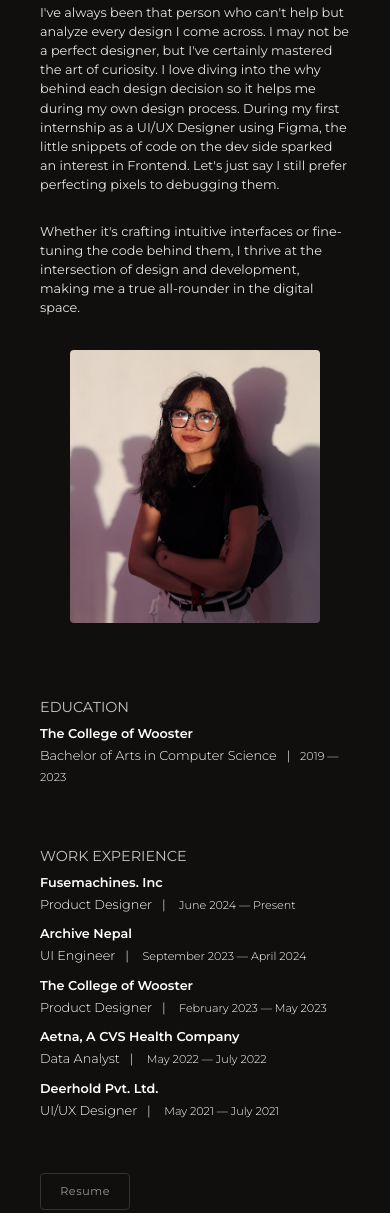
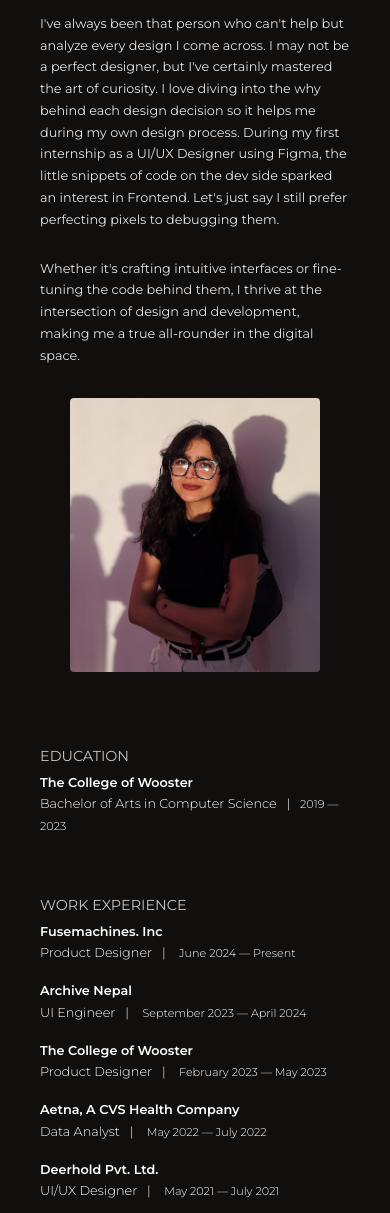
Before and after one commit to sobikaa/Portfolio, a plain HTML site: page about.html in a window 390 px wide. Shown: the part 241-1454 px from the top of the page. Drawn offline with Linux system fonts and the light colour scheme; a web font is replaced by a local one.

Commit message:
Update about.css

```diff
--- a/about.css
+++ b/about.css
@@ -2,9 +2,8 @@
 
 .about {
     max-width: 1300px;
-    margin: 0 auto;
+    margin: 2rem auto 0;
     padding: 6rem 4rem;
-    margin-top: 2rem;
 }
 
 /* 1. About Section */
@@ -25,54 +24,32 @@
     width: 100%;
     height: auto;
     border-radius: 4px;
-    margin-left: 0;
     margin-top: 4rem;
 }
 
 /* 2. Education Section */
-.education {
+.education, .experience {
     color: white;
     margin-bottom: 3.5rem;
 }
 
-.education-item {
+.education-item, .experience-item {
     margin-top: -1rem;
     margin-bottom: 1.5rem;
     font-weight: 300;
     font-size: 1rem;
 }
 
-.year {
-    color: var(--secondary-color);
-    font-size: 0.9rem;
-    font-weight: 300;
-    color: white;
+.experience-item {
+    font-weight: 600;
+    font-size: 1.1rem;
+    margin-bottom: 2rem;
 }
 
-/* 3. Experience Section */
-.experience {
-    margin-bottom: 2.2rem;
-    color: white;
-}
-
-.experience-item {
-    margin-top: -1rem;
-    margin-bottom: 2rem;
-    font-size: 1.1rem;
-    font-weight: 600;
-}
-
-.job-title {
+.job-title, .year, .duration {
     font-weight: 300;
-    font-size: 1rem;
-    color: white;
-}
-
-.duration {
-    color: var(--secondary-color);
     font-size: 0.9rem;
     color: white;
-    font-weight: 300;
 }
 
 /* 5. Resume Button */
@@ -81,12 +58,11 @@
     margin-top: 1rem;
     padding: 0.8rem 2rem;
     background-color: transparent;
-    color: #999;
+    color: var(--secondary-color);
     text-decoration: none;
-    border: 1px solid #333;
+    border: 1px solid var(--border-color);
     border-radius: 4px;
     font-size: 0.9rem;
-    font-weight: 400;
     letter-spacing: 0.05em;
     transition: all 0.3s ease;
 }
@@ -117,31 +93,24 @@ h2 {
     }
 
     .about-image {
-        order: 1;  /* Move image after text */
+        order: 1;
         max-width: 250px;
         margin: 0 auto;
     }
 
     .about-content {
-        order: 0;  /* Move text before image */
-
+        order: 0;
     }
 
-    /* Reduce text sizes */
     h2 {
         font-size: 1rem;
         margin-bottom: 1.2rem;
     }
 
-    .about-content p {
-        font-size: 0.9rem;
-        line-height: 1.5;
-    }
-
+    .about-content p,
     .education-item,
     .experience-item {
         font-size: 0.9rem;
-        margin-bottom: 1rem;
     }
 
     .job-title,
@@ -157,28 +126,20 @@ h2 {
 }
 
 @media (max-width: 480px) {
-    .about {
-        padding: 4rem 2.5rem;
-    }
-
     .about-intro {
-        gap: 0.5rem;  /* Reduced from 1rem */
+        gap: 0.5rem;
         margin-bottom: 4rem;
     }
 
-
     .about-image img {
-        margin-top: 1.5rem;  /* Reduced from 4rem */
+        margin-top: 1.5rem;
     }
 
     h2 {
         font-size: 0.9rem;
     }
 
-    .about-content p {
-        font-size: 0.8rem;
-    }
-
+    .about-content p,
     .education-item,
     .experience-item,
     .job-title {
@@ -194,8 +155,4 @@ h2 {
         font-size: 0.7rem;
         padding: 0.5rem 1.2rem;
     }
-
-    .experience-item {
-        margin-bottom: 1.5rem;
-    }
 }
```
